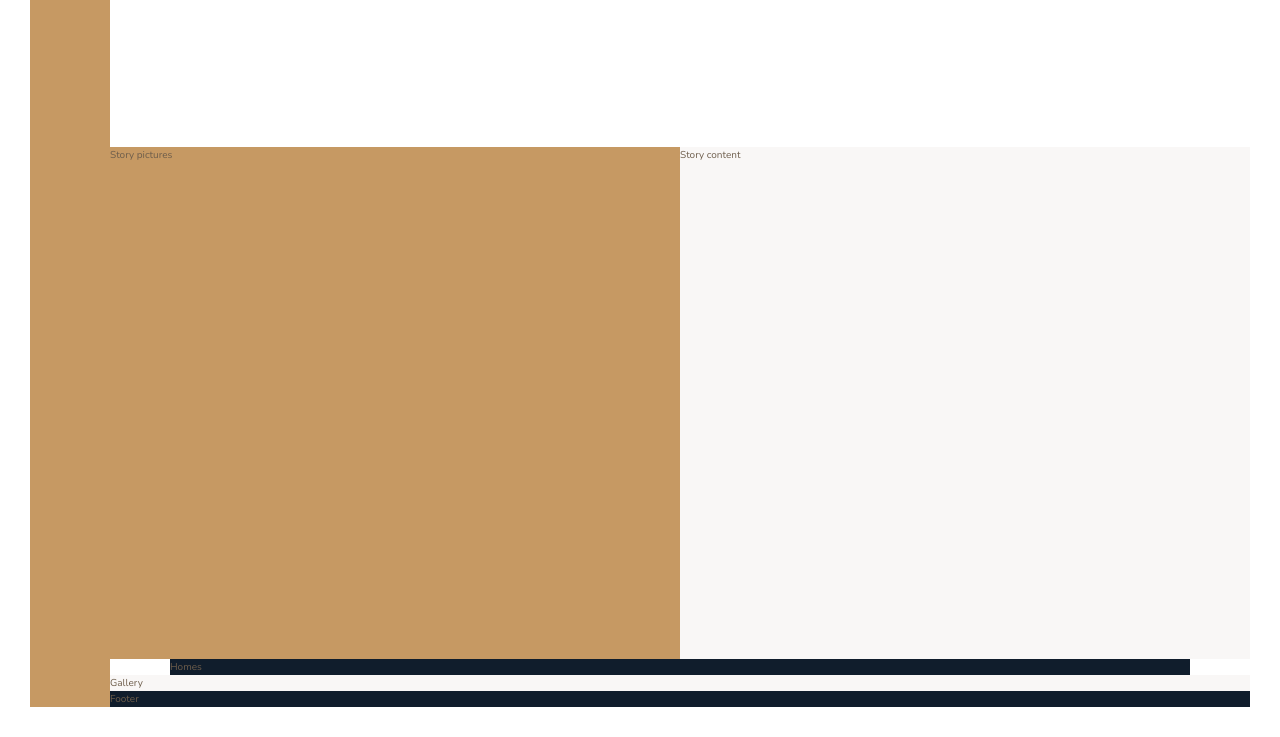
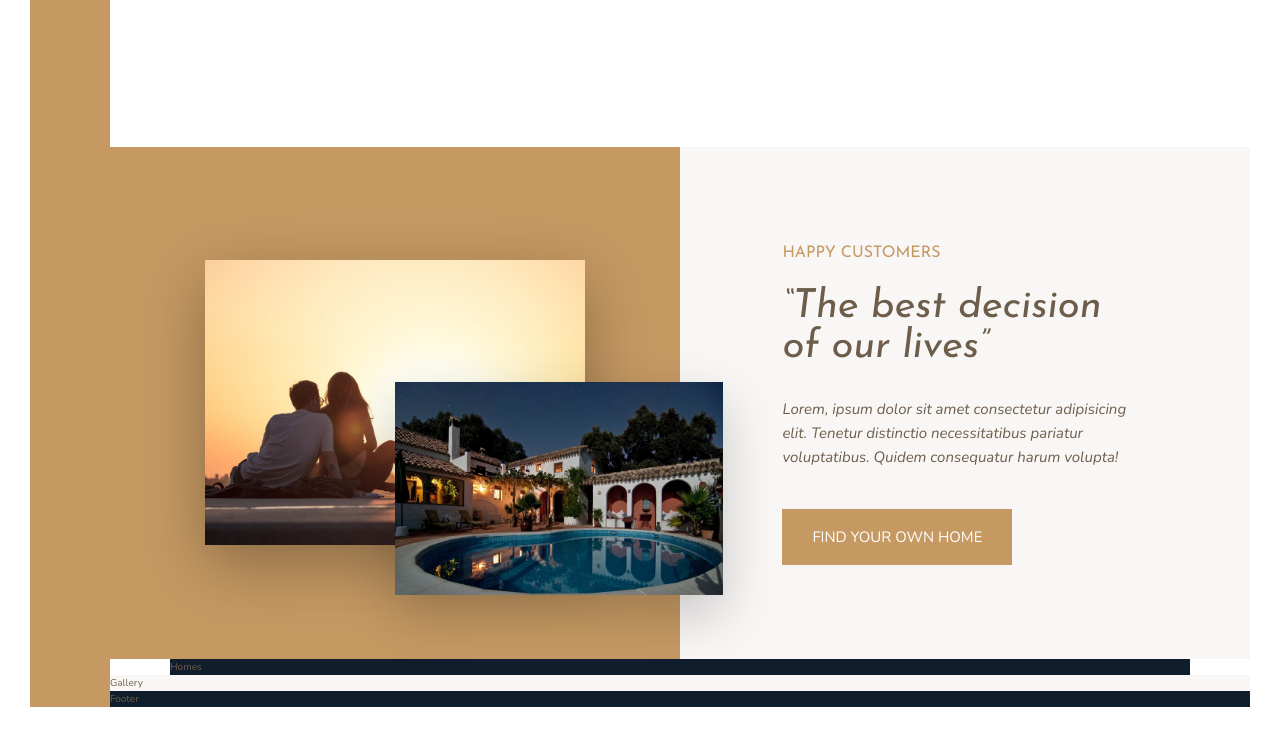
Before and after one commit to YassirKJS/paris-estates, a website: page index.html in a window 1280 px wide. Shown: the part 1249-1986 px from the top of the page. Drawn offline with nearby package versions, Linux system fonts and the light colour scheme.

Commit message:
re: stories section

```diff
--- a/index.html
+++ b/index.html
@@ -79,11 +79,17 @@
     </section>
 
     <div class="story__pictures">
-        Story pictures
+        <img src="img/story-1.jpeg" alt="Couple with new house" class="story__img story__img--1">
+        <img src="img/story-2.jpeg" alt="New house" class="story__img story__img--2">
     </div>
 
     <div class="story__content">
-        Story content
+        <h3 class="heading-3 mb-sm">Happy Customers</h3>
+        <h2 class="heading-2 heading-2--dark mb-md">&ldquo;The best decision of our lives&rdquo;</h2>
+        <p class="story__text">
+            Lorem, ipsum dolor sit amet consectetur adipisicing elit. Tenetur distinctio necessitatibus pariatur voluptatibus. Quidem consequatur harum volupta!
+        </p>
+        <button class="btn">Find your own home</button>
     </div>
 
     <section class="homes">
--- a/sass/base/_typography.scss
+++ b/sass/base/_typography.scss
@@ -15,14 +15,26 @@ body {
 
 .heading-1 {
   @extend %heading;
+  font-size: 4.5rem;
+  color: var(--color-grey-light-1);
+  line-height: 1;
 }
 
 .heading-2 {
   @extend %heading;
+  font-size: 4rem;
+  font-style: italic;
+  line-height: 1;
+
+  &--light { color: var(--color-grey-light-1); }
+  &--dark { color: var(--color-grey-dark-1); }
 }
 
 .heading-3 {
   @extend %heading;
+  font-size: 1.6rem;
+  color: var(--color-primary);
+  text-transform: uppercase;
 }
 
 .heading-4 {
--- /dev/null
+++ b/sass/components/_btn.scss
@@ -0,0 +1,16 @@
+.btn {
+  background-color: var(--color-primary);
+  color: #fff;
+  border: none;
+  border-radius: 0;
+  font-family: var(--color-primary);
+  font-size: 1.5rem;
+  text-transform: uppercase;
+  padding: 1.8rem 3rem;
+  cursor: pointer;
+  transition: all .2s;
+
+  &:hover {
+    background-color: var(--color-primary-dark);
+  }
+}
--- a/sass/layout/_story.scss
+++ b/sass/layout/_story.scss
@@ -2,10 +2,65 @@
   &__pictures {
     background-color: var(--color-primary);
     grid-column: full-start / col-end 4;
+
+    background-image: linear-gradient(rgba(var(--color-primary), .5), rgba(var(--color-primary), .5)), url(../../img/back.jpg);
+    background-size: cover;
+
+    display: grid;
+    grid-template-rows: repeat(6, 1fr);
+    grid-template-columns: repeat(6, 1fr);
+    align-items: center;
+  }
+
+  &__img--1 {
+    width: 100%;
+    grid-row: 2 / 6;
+    grid-column: 2 / 6;
+    box-shadow: var(--shadow-dark);
+  }
+
+  &__img--2 {
+    width: 115%;
+    height: 125%;
+    grid-row: 4 / 6;
+    grid-column: 4 / 7;
+    z-index: 20;
+    box-shadow: 0 2rem 5rem rgba(#000, .2);
+  }
+
+  &__img {
+    transition: all .7s;
+
+    &:hover {
+      transform: scale(1.05) translateY(-.5rem);
+      box-shadow: var(--shadow-dark);
+      z-index: 21;
+    }
+  }
+
+  &:hover &__img:not(:hover) {
+    transform: scale(.95);
   }
 
   &__content {
     background-color: var(--color-gray-light-1);
     grid-column: col-start 5 / full-end;
+
+    padding: 6rem 8vw;
+
+    /*display: flex;
+    flex-direction: column;
+    justify-content: center;
+    align-items: flex-start;*/
+
+    display: grid;
+    justify-items: start;
+    align-content: center;
+  }
+
+  &__text {
+    font-size: 1.5rem;
+    font-style: italic;
+    margin-bottom: 4rem;
   }
 }
--- a/sass/main.scss
+++ b/sass/main.scss
@@ -10,6 +10,7 @@
 @import "base/utilities";
 
 //COMPONENTS
+@import "components/btn";
 
 //LAYOUT
 @import "layout/container";
```
Also changed, not shown: css/style.css.
